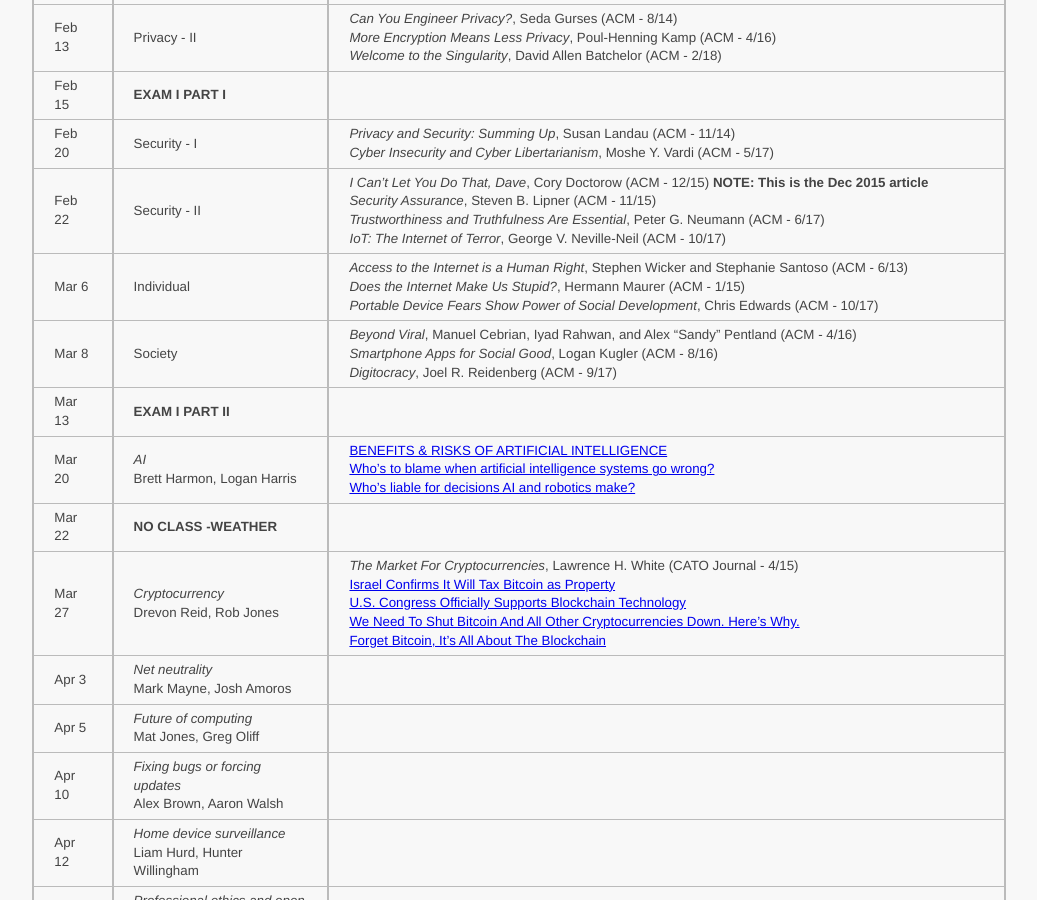
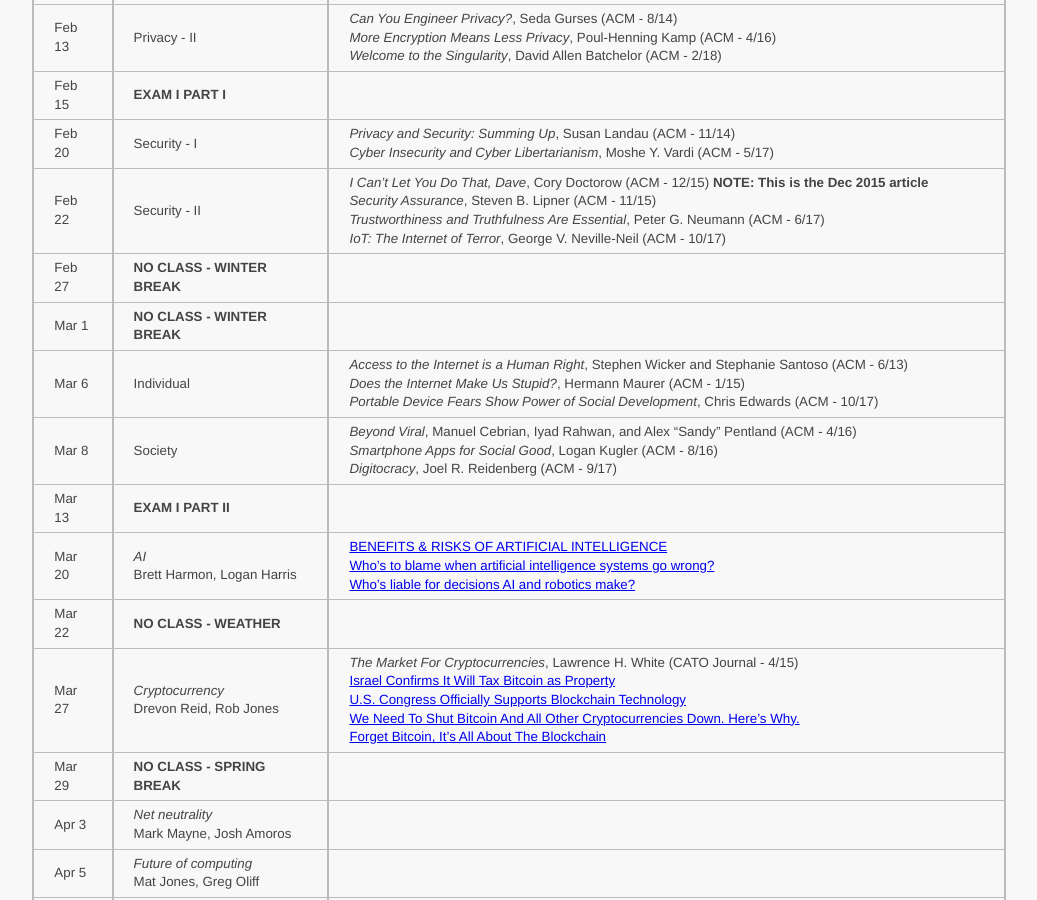
Before and after one commit to ycpcs/cs456-spring2018, a Jekyll site: the page built from schedule/index.md, in a window 1280 px wide and 900 px high, scrolled down 733 px. Shown: the whole window, without its empty margins (121-1158 px from the left). Built offline with Jekyll 4.4.1, drawn with Linux system fonts in a browser that asks for light colours.

Commit message:
update index
update index

```diff
--- a/schedule/index.md
+++ b/schedule/index.md
@@ -24,12 +24,15 @@ All reading materials can be accessed via [Schmidt Library](http://library.ycp.e
 > Feb 15  | **EXAM I PART I**   |  |
 > Feb 20  | Security - I        |  *Privacy and Security: Summing Up*, Susan Landau (ACM - 11/14) <br /> *Cyber Insecurity and Cyber Libertarianism*, Moshe Y. Vardi (ACM - 5/17)|
 > Feb 22  | Security - II       | *I Can't Let You Do That, Dave*, Cory Doctorow (ACM - 12/15) **NOTE: This is the Dec 2015 article** <br /> *Security Assurance*, Steven B. Lipner (ACM - 11/15) <br /> *Trustworthiness and Truthfulness Are Essential*, Peter G. Neumann (ACM - 6/17) <br /> *IoT: The Internet of Terror*, George V. Neville-Neil (ACM - 10/17)|
+> Feb 27  | **NO CLASS - WINTER BREAK** | |
+> Mar 1   | **NO CLASS - WINTER BREAK** | |
 > Mar 6   | Individual          | *Access to the Internet is a Human Right*, Stephen Wicker and Stephanie Santoso (ACM - 6/13) <br /> *Does the Internet Make Us Stupid?*, Hermann Maurer (ACM - 1/15)  <br /> *Portable Device Fears Show Power of Social Development*, Chris Edwards (ACM - 10/17) |
 > Mar 8   | Society             | *Beyond Viral*, Manuel Cebrian, Iyad Rahwan, and Alex "Sandy" Pentland (ACM - 4/16) <br /> *Smartphone Apps for Social Good*, Logan Kugler (ACM - 8/16)  <br /> *Digitocracy*, Joel R. Reidenberg (ACM - 9/17) |
 > Mar 13  | **EXAM I PART II**  | |
 > Mar 20  | *AI* <br /> Brett Harmon, Logan Harris | [BENEFITS & RISKS OF ARTIFICIAL INTELLIGENCE](https://futureoflife.org/background/benefits-risks-of-artificial-intelligence/) <br /> [Who’s to blame when artificial intelligence systems go wrong?](http://theconversation.com/whos-to-blame-when-artificial-intelligence-systems-go-wrong-45771) <br /> [Who's liable for decisions AI and robotics make?](https://betanews.com/2017/03/21/artificial-intelligence-robotics-liability/) <br /> |
-> Mar 22  | **NO CLASS -WEATHER** | |
+> Mar 22  | **NO CLASS - WEATHER** | |
 > Mar 27  | *Cryptocurrency* <br /> Drevon Reid, Rob Jones | *The Market For Cryptocurrencies*, Lawrence H. White (CATO Journal - 4/15) <br /> [Israel Confirms It Will Tax Bitcoin as Property](https://www.coindesk.com/israel-confirms-will-tax-bitcoin-property/) <br /> [U.S. Congress Officially Supports Blockchain Technology](https://www.astralcrypto.com/2018/03/19/u-s-congress-officially-supports-blockchain-technology/) <br /> [We Need To Shut Bitcoin And All Other Cryptocurrencies Down. Here's Why.](https://www.forbes.com/sites/jasonbloomberg/2018/03/10/we-need-to-shut-bitcoin-and-all-other-cryptocurrencies-down-heres-why/#2db8cba41bca) <br /> [Forget Bitcoin, It's All About The Blockchain](https://www.forbes.com/sites/jamiemoy/2018/02/22/forget-bitcoin-its-all-about-the-blockchain/#6e4985b75f6b) |
+> Mar 29  | **NO CLASS - SPRING BREAK** | |
 > Apr 3   | *Net neutrality* <br /> Mark Mayne, Josh Amoros | |
 > Apr 5   | *Future of computing* <br /> Mat Jones, Greg Oliff | |
 > Apr 10  | *Fixing bugs or forcing updates* <br /> Alex Brown, Aaron Walsh | |
```
